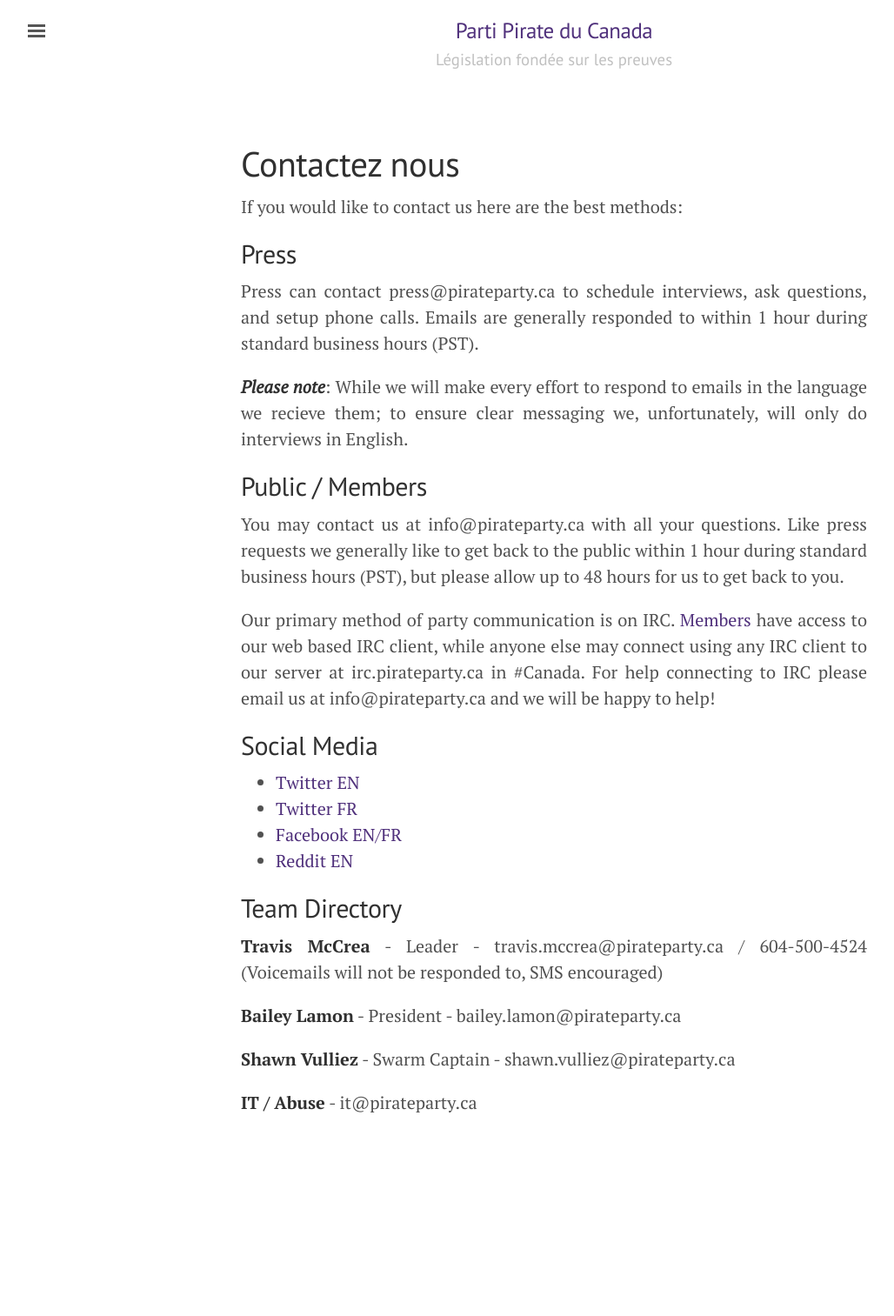
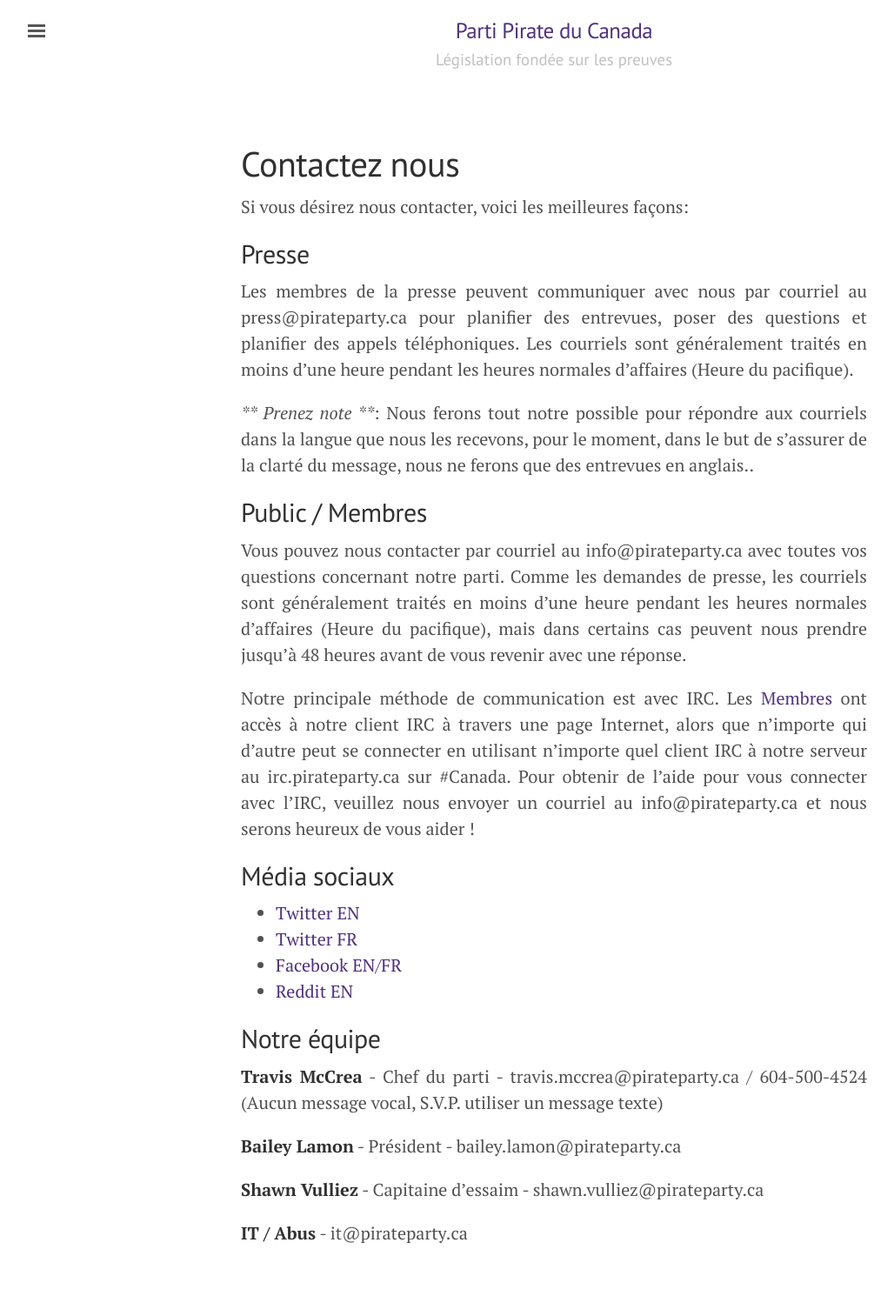
Before and after one commit to partipirateca/partipirateca.github.io, a Jekyll site: the page built from contactus.md, in a window 1280 px wide. Shown: the whole page at 87% size, without its empty margins (3-1031 px from the left). Built offline with Jekyll 4.4.1, drawn with Linux system fonts in a browser that asks for light colours; nearby versions of some CDN libraries; before the commit the page ends 1363 px from its top, so only the background shows below that.

Commit message:
Contact us en french

```diff
--- a/contactus.md
+++ b/contactus.md
@@ -3,33 +3,49 @@
 title: Contactez nous
 ---
 
-If you would like to contact us here are the best methods:
+Si vous désirez nous contacter, voici les meilleures façons:
 
-## Press
 
-Press can contact press@pirateparty.ca to schedule interviews, ask questions, and setup phone calls. Emails are generally responded to within 1 hour during standard business hours (PST).
+## Presse
 
-***Please note***: While we will make every effort to respond to emails in the language we recieve them; to ensure clear messaging we, unfortunately, will only do interviews in English.
 
-## Public / Members
+Les membres de la presse peuvent communiquer avec nous par courriel au press@pirateparty.ca pour planifier des entrevues, poser des questions et planifier des appels téléphoniques. Les courriels sont généralement traités en moins d'une heure pendant les heures normales d'affaires (Heure du pacifique).
 
-You may contact us at info@pirateparty.ca with all your questions. Like press requests we generally like to get back to the public within 1 hour during standard business hours (PST), but please allow up to 48 hours for us to get back to you.
 
-Our primary method of party communication is on IRC. [Members](https://sso.pirateparty.ca) have access to our web based IRC client, while anyone else may connect using any IRC client to our server at irc.pirateparty.ca in #Canada. For help connecting to IRC please email us at info@pirateparty.ca and we will be happy to help!
+*** Prenez note ***: Nous ferons tout notre possible pour répondre aux courriels dans la langue que nous les recevons, pour le moment, dans le but de s'assurer de la clarté du message, nous ne ferons que des entrevues en anglais..
 
-## Social Media
+
+## Public / Membres
+
+
+Vous pouvez nous contacter par courriel au info@pirateparty.ca avec toutes vos questions concernant notre parti. Comme les demandes de presse, les courriels sont généralement traités en moins d'une heure pendant les heures normales d'affaires (Heure du pacifique),
+mais dans certains cas peuvent nous prendre jusqu'à 48 heures avant de vous revenir avec une réponse.
+
+
+Notre principale méthode de communication est avec IRC. Les [Membres](https://sso.pirateparty.ca) ont accès à notre client IRC à travers une page Internet, alors que n'importe qui d'autre peut se connecter en utilisant n'importe quel client IRC à notre serveur au irc.pirateparty.ca sur #Canada. Pour obtenir de l'aide pour vous connecter avec l'IRC, veuillez nous envoyer un courriel au info@pirateparty.ca et nous serons heureux de vous aider !
+
+
+
+
+## Média sociaux
+
 
 * [Twitter EN](https://twitter.com/piratepartyca)
 * [Twitter FR](https://twitter.com/partipirateca)
 * [Facebook EN/FR](https://facebook.com/piratepartyca)
 * [Reddit EN](https://reddit.com/r/piratepartyca)
 
-## Team Directory
 
-**Travis McCrea** - Leader - travis.mccrea@pirateparty.ca / 604-500-4524 (Voicemails will not be responded to, SMS encouraged)
+## Notre équipe
 
-**Bailey Lamon** - President - bailey.lamon@pirateparty.ca
 
-**Shawn Vulliez** - Swarm Captain - shawn.vulliez@pirateparty.ca
+**Travis McCrea** - Chef du parti - travis.mccrea@pirateparty.ca / 604-500-4524 (Aucun message vocal, S.V.P. utiliser un message texte)
 
-**IT / Abuse** - it@pirateparty.ca
+
+**Bailey Lamon** - Président - bailey.lamon@pirateparty.ca
+
+
+**Shawn Vulliez** - Capitaine d'essaim - shawn.vulliez@pirateparty.ca
+
+
+**IT / Abus** - it@pirateparty.ca
```
